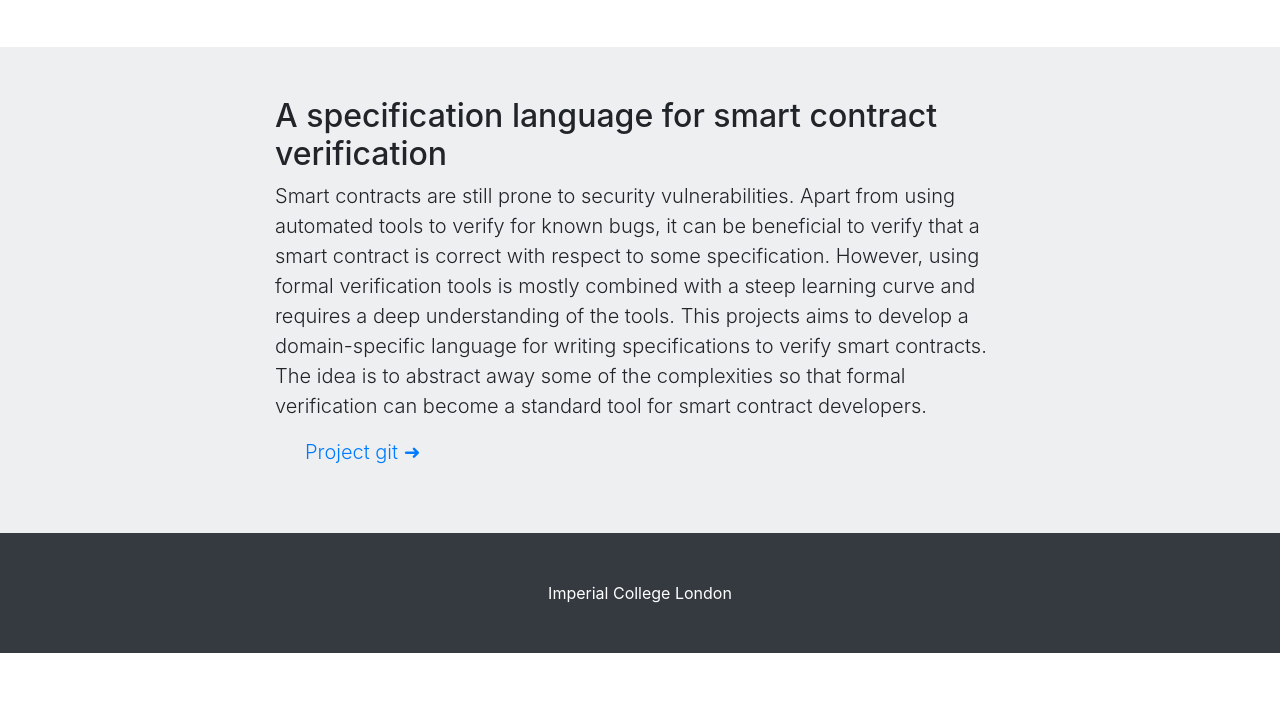
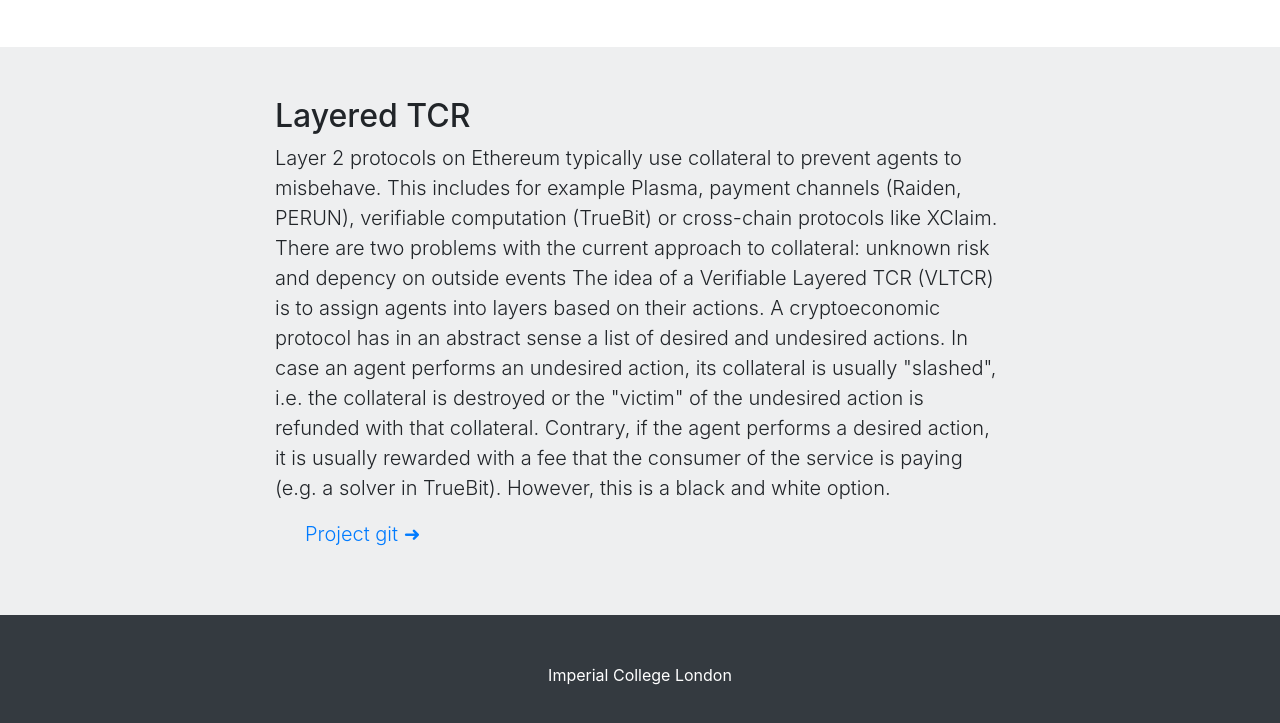
Before and after one commit to cottand/SmartContractsWebDev, a plain HTML site: page projects.html in a window 1280 px wide. Shown: the part 1815-2538 px from the top of the page. Before the commit the page ends 2468 px from the top, so only its background shows below. Drawn offline with Linux system fonts and the light colour scheme.

Commit message:
Updated TCR

```diff
--- a/projects.html
+++ b/projects.html
@@ -138,19 +138,23 @@
         <div class="container">
             <div class="row">
                 <div class="col-lg-8 mx-auto">
-                    <h2>A specification language for smart contract verification</h2>
-                    <p class="lead">Smart contracts are still prone to security vulnerabilities. Apart
-                        from using automated tools to verify for known bugs, it can be beneficial to
-                        verify that a smart contract is correct with respect to some specification.
-                        However, using formal verification tools is mostly combined with a steep
-                        learning curve and requires a deep understanding of the tools. This projects
-                        aims to develop a domain-specific language for writing specifications to
-                        verify smart contracts. The idea is to abstract away some of the complexities
-                        so that formal verification can become a standard tool for smart contract
-                        developers.
+                    <h2>Layered TCR</h2>
+                    <p class="lead">
+                        Layer 2 protocols on Ethereum typically use collateral to prevent agents to misbehave. This
+                        includes for example Plasma, payment channels (Raiden, PERUN), verifiable computation (TrueBit)
+                        or cross-chain protocols like XClaim. There are two problems with the current approach to
+                        collateral: unknown risk and depency on outside events
+
+                        The idea of a Verifiable Layered TCR (VLTCR) is to assign agents into layers based on their
+                        actions. A cryptoeconomic protocol has in an abstract sense a list of desired and undesired
+                        actions. In case an agent performs an undesired action, its collateral is usually "slashed",
+                        i.e. the collateral is destroyed or the "victim" of the undesired action is refunded with that
+                        collateral. Contrary, if the agent performs a desired action, it is usually rewarded with a fee
+                        that the consumer of the service is paying (e.g. a solver in TrueBit). However, this is a black
+                        and white option.
                     </p>
                     <p class="lead">
-                    <a href="https://github.com/nud3l/smart-contract-specification" target="_blank" style="padding-left:30px;">
+                        <a href="https://github.com/nud3l/layered-tcr" target="_blank" style="padding-left:30px;">
                             Project git ➜</a>
 
                 </div>
```
Lines whose indentation alone changed are shown as unchanged.
